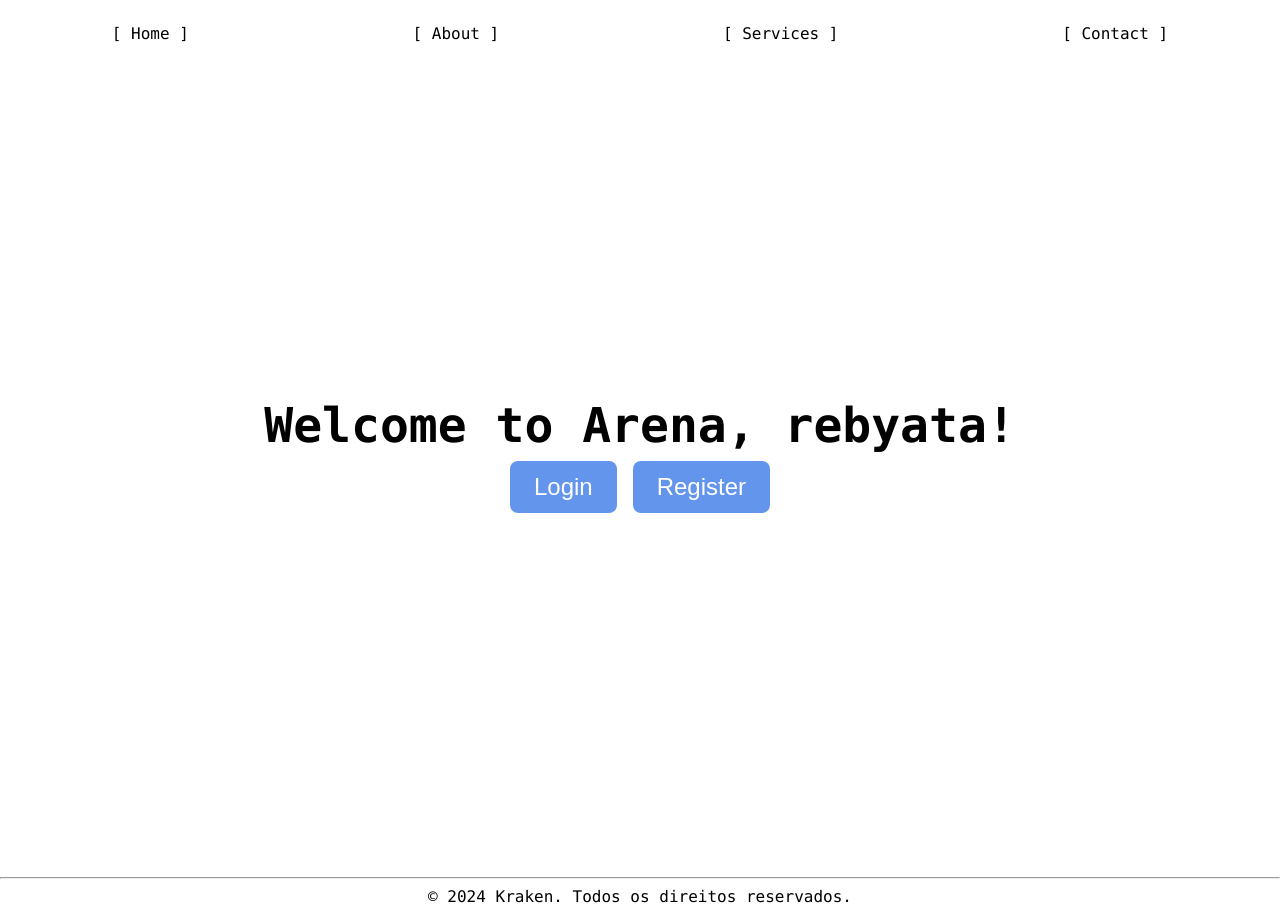
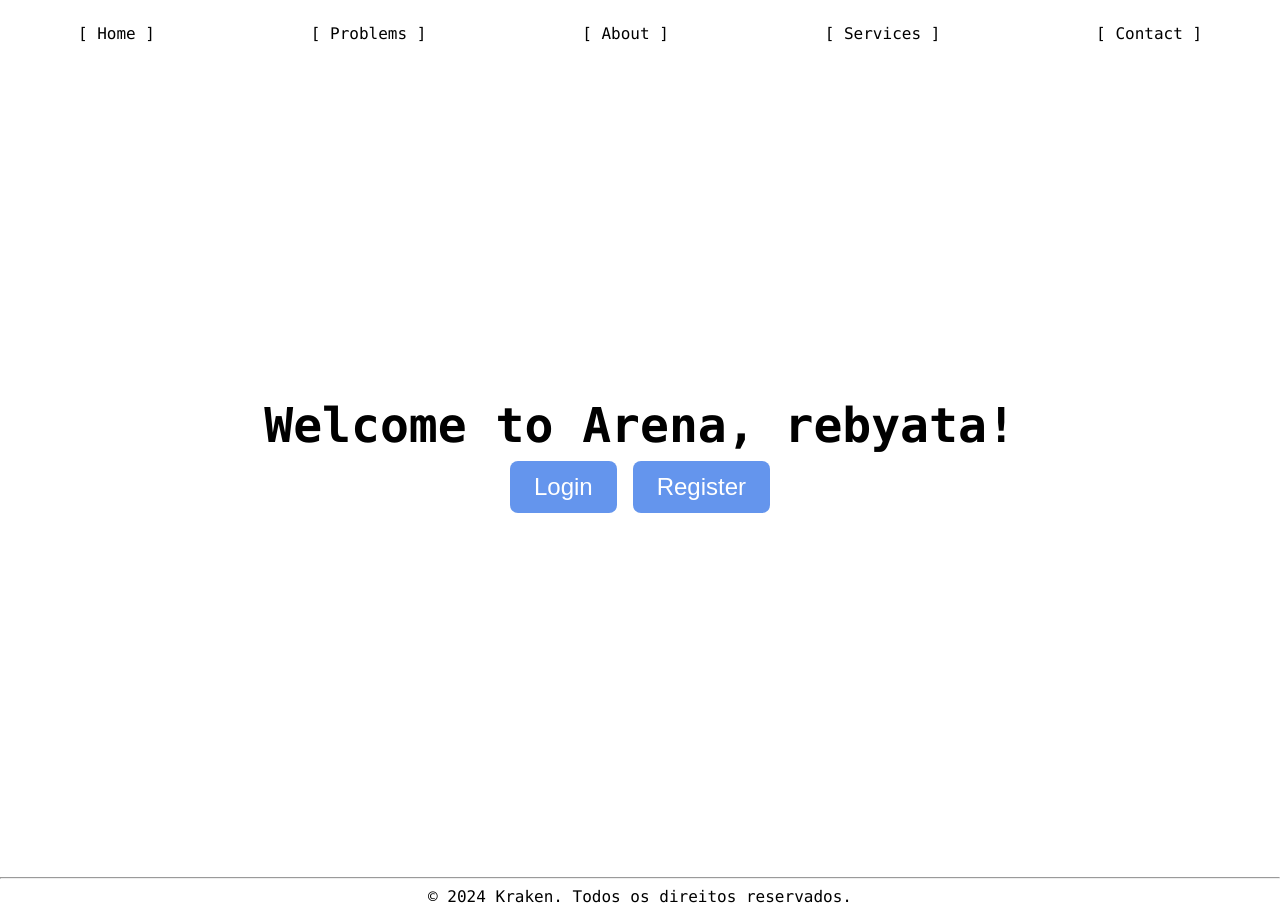
Before and after one commit to henriquecdb/RKraken, a React (Vite) app: page / in a window 1280 px wide. Built offline with nearby package versions, Linux system fonts and the light colour scheme.

Commit message:
Inserção da navegação para página problemList

```diff
--- a/src/components/Header.jsx
+++ b/src/components/Header.jsx
@@ -9,6 +9,9 @@ function Header() {
         <ul className="header-list">
           <li>
             <NavLink to="/">[ Home ]</NavLink>
+          </li>
+          <li>
+            <NavLink to="/problemlist">[ Problems ]</NavLink>
           </li>
           <li>
             <NavLink to="/about">[ About ]</NavLink>
```
